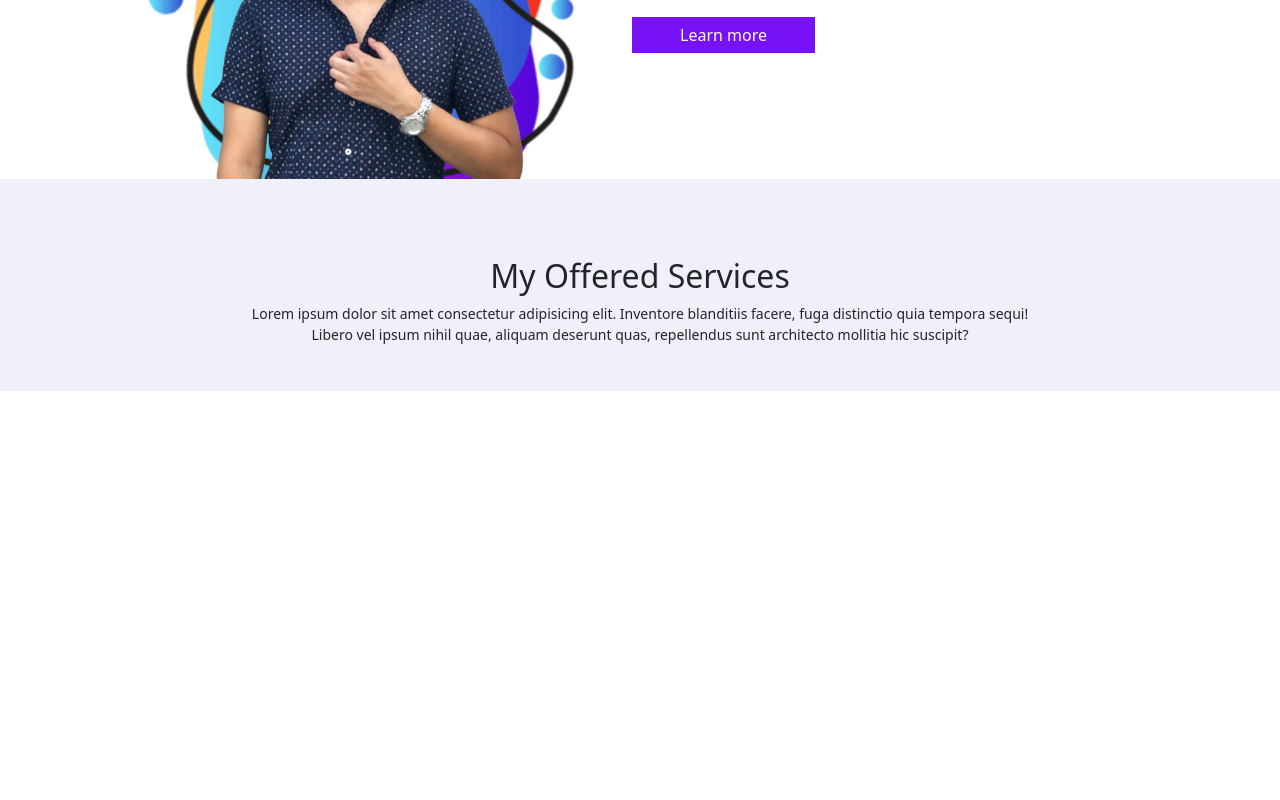
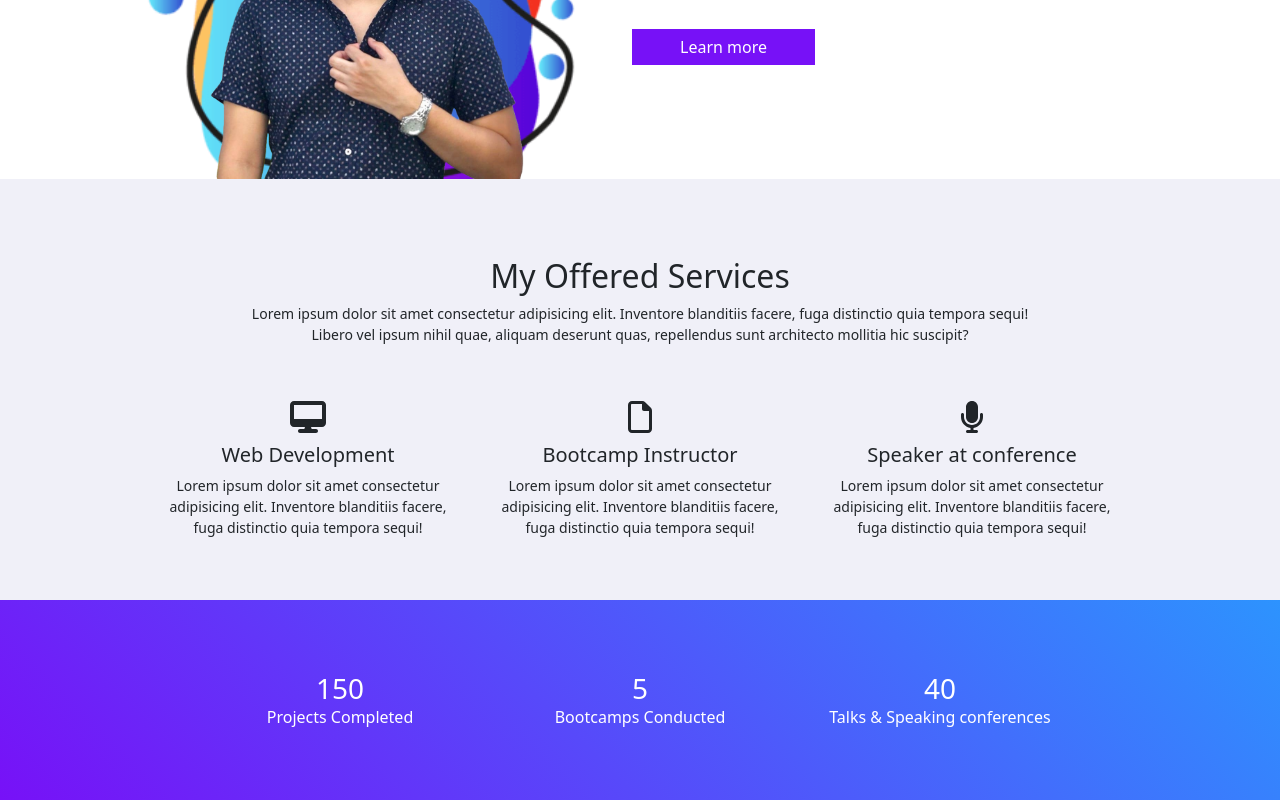
Before and after one commit to onecompileman/my-portfolio, an Angular app: page / in a window 1280 px wide. Shown: the part 982-1782 px from the top of the page. Before the commit the page ends 1373 px from the top, so only its background shows below. Built offline with nearby package versions, Linux system fonts and the light colour scheme.

Commit message:
feat:updated

```diff
--- a/src/app/home/home.component.html
+++ b/src/app/home/home.component.html
@@ -26,8 +26,7 @@
         <span>ABOUT ME</span>
         <h2>PERSONAL DETAILS</h2>
         <p>
-          Lead Angular Developer | 5 consecutive years as Microsoft MVP |
-          Speaker | Technology Advocate | 10 yrs experience in Web Development
+         Lorem ipsum dolor sit amet consectetur adipisicing elit. Tempore, reprehenderit. Cumque optio suscipit inventore laudantium saepe consequatur, molestias eveniet ipsum? Suscipit officiis id commodi cum dignissimos harum, tempore accusamus facere.
         </p>
         <button class="btn btn-primary ps-5 pe-5 mt-3">Learn more</button>
       </div>
@@ -38,9 +37,58 @@
     <h2 class="mt-5">My Offered Services</h2>
     <p>
       Lorem ipsum dolor sit amet consectetur adipisicing elit. Inventore
-      blanditiis facere, fuga distinctio quia tempora sequi! <br> Libero vel ipsum
-      nihil quae, aliquam deserunt quas, repellendus sunt architecto mollitia
-      hic suscipit?
+      blanditiis facere, fuga distinctio quia tempora sequi! <br />
+      Libero vel ipsum nihil quae, aliquam deserunt quas, repellendus sunt
+      architecto mollitia hic suscipit?
     </p>
+
+    <div class="d-flex flex-wrap justify-content-center mt-4">
+        <div class="oc-home__services-item m-3">
+            <fa-icon [icon]="['fas', 'desktop']" size="2x"></fa-icon>
+            <h5 class="mt-2">Web Development</h5>
+            <p>
+              Lorem ipsum dolor sit amet consectetur adipisicing elit. Inventore
+              blanditiis facere, fuga distinctio quia tempora sequi!
+            </p>
+          </div>
+          <div class="oc-home__services-item m-3">
+              <fa-icon [icon]="['far', 'file']" size="2x"></fa-icon>
+              <h5 class="mt-2">Bootcamp Instructor</h5>
+              <p>
+                Lorem ipsum dolor sit amet consectetur adipisicing elit. Inventore
+                blanditiis facere, fuga distinctio quia tempora sequi!
+              </p>
+            </div>
+            <div class="oc-home__services-item m-3">
+              <fa-icon [icon]="['fas', 'microphone']" size="2x"></fa-icon>
+              <h5 class="mt-2">Speaker at conference</h5>
+              <p>
+                Lorem ipsum dolor sit amet consectetur adipisicing elit. Inventore
+                blanditiis facere, fuga distinctio quia tempora sequi!
+              </p>
+            </div>
+    </div>
+
+  </section>
+
+  <section class="oc-home__stats">
+    <div class="oc-home__stats-item">
+        <h3 class="mb-0">150</h3>
+        <span>
+            Projects Completed
+        </span>
+    </div>
+    <div class="oc-home__stats-item">
+        <h3 class="mb-0">5</h3>
+        <span>
+            Bootcamps Conducted
+        </span>
+    </div>
+    <div class="oc-home__stats-item">
+        <h3 class="mb-0">40</h3>
+        <span>
+            Talks & Speaking conferences
+        </span>
+    </div>
   </section>
 </div>
--- a/src/app/home/home.component.scss
+++ b/src/app/home/home.component.scss
@@ -61,6 +61,7 @@
         flex-direction: column;
         justify-content: center;
         margin-top: 30px;
+        margin-bottom: 20px;
       }
 
       &-image {
@@ -70,7 +71,7 @@
         width: 100%;
 
         img {
-            height: 450px;
+          height: 450px;
         }
       }
       &-imagebg {
@@ -150,7 +151,7 @@
         width: 100%;
 
         img {
-            height: 450px;
+          height: 450px;
         }
       }
       &-imagebg {
@@ -170,8 +171,36 @@
     align-items: center;
 
     p {
-        text-align: center;
-        font-size: 14px;
+      text-align: center;
+      font-size: 14px;
+    }
+
+    &-item {
+      width: 300px;
+      display: flex;
+      flex-direction: column;
+      align-items: center;
+    }
+  }
+
+  &__stats {
+    min-height: 200px;
+    background: rgb(119, 17, 247);
+    background: linear-gradient(
+      45deg,
+      rgba(119, 17, 247, 1) 0%,
+      rgba(45, 147, 254, 1) 100%
+    );
+    color: $light;
+    display: flex;
+    justify-content: center;
+    align-items: center;
+
+    &-item {
+        width: 300px;
+        display: flex;
+        flex-direction: column;
+        align-items: center;
     }
   }
 }
--- a/src/app/shared/components/navbar/navbar.component.scss
+++ b/src/app/shared/components/navbar/navbar.component.scss
@@ -2,6 +2,9 @@
 
 .#{$style-prefix}-navbar {
     background-color: $light !important;
+    position: sticky;
+    top: 0;
+    z-index: 100;
 
     .container-fluid {
         max-width: 1000px;
```
